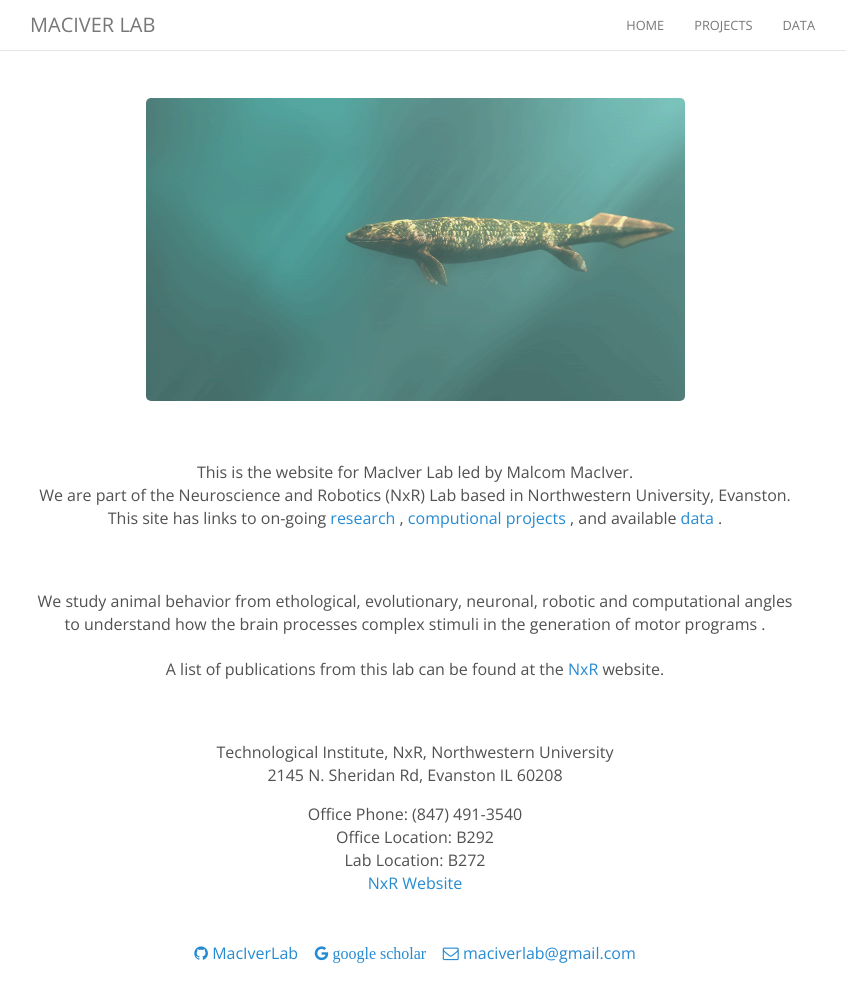
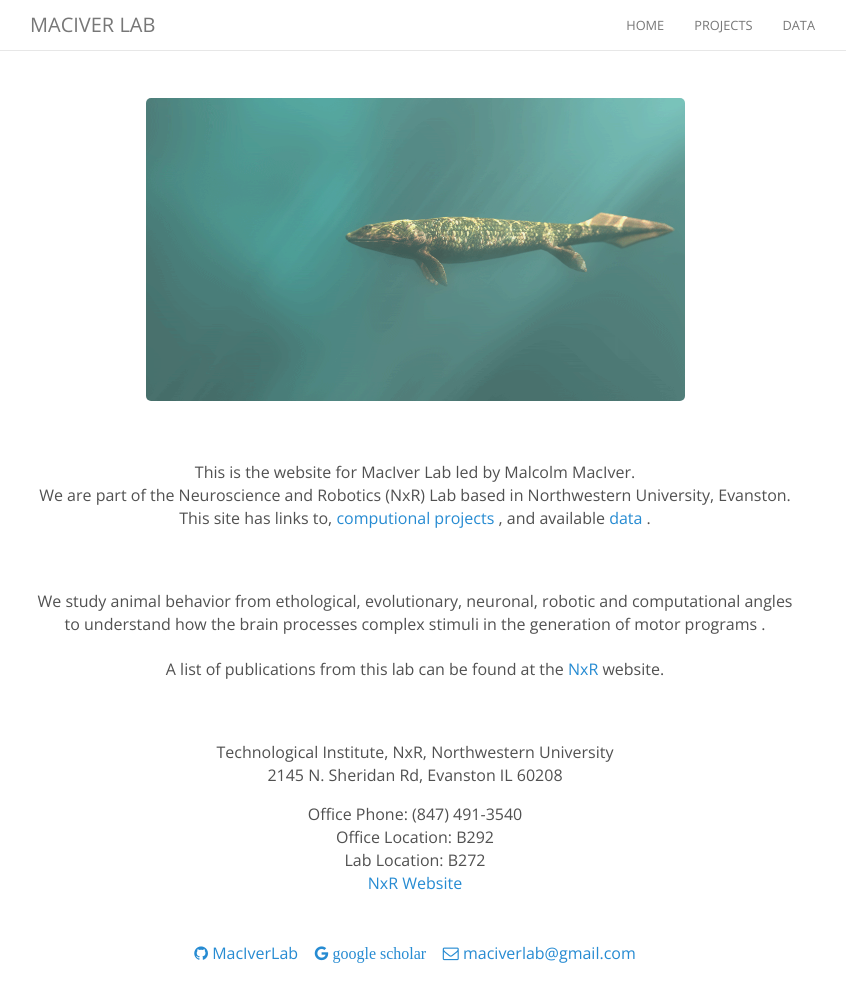
Before and after one commit to maciverlab/maciverlab.github.io, a Jekyll site: the page built from index.html, in a window 1280 px wide and 985 px high. Shown: the whole window, without its empty margins (225-1071 px from the left). Built offline with Jekyll 4.4.1, drawn with Linux system fonts in a browser that asks for light colours; nearby versions of some CDN libraries; comment, search, counter and statistics services are not loaded.

Commit message:
typo edits

```diff
--- a/index.html
+++ b/index.html
@@ -6,9 +6,9 @@ layout: default
     <header class="masthead text-center">
         <img class='img-responsive center-block' src="{{site.url}}/assets/panderichthys.gif" width="70%" height="70%" onmouseover="this.src='{{site.url}}/assets/tiktaalik.gif'" width="70%" height="70%" onmouseout="this.src='{{site.url}}/assets/panderichthys.gif'" width="70%" height="70%" />
      <br><br>
-      <p> This is the website for MacIver Lab led by Malcom MacIver. <br>
+      <p> This is the website for MacIver Lab led by Malcolm MacIver. <br>
       We are part of the Neuroscience and Robotics (NxR) Lab based in Northwestern University, Evanston. <br>
-      This site has links to on-going <a href="{{site.url}}/research"> research </a>, <a href="{{site.url}}/projects"> computional projects </a>, and available <a href="{{sit.url}}/data"> data </a>.</p> <br><br>
+      This site has links to, <a href="{{site.url}}/projects"> computional projects </a>, and available <a href="{{sit.url}}/data"> data </a>.</p> <br><br>
 
       <p> We study animal behavior from ethological, evolutionary, neuronal, robotic and computational angles <br>
       to understand how the brain processes complex stimuli in the generation of motor programs . <br><br>
```
